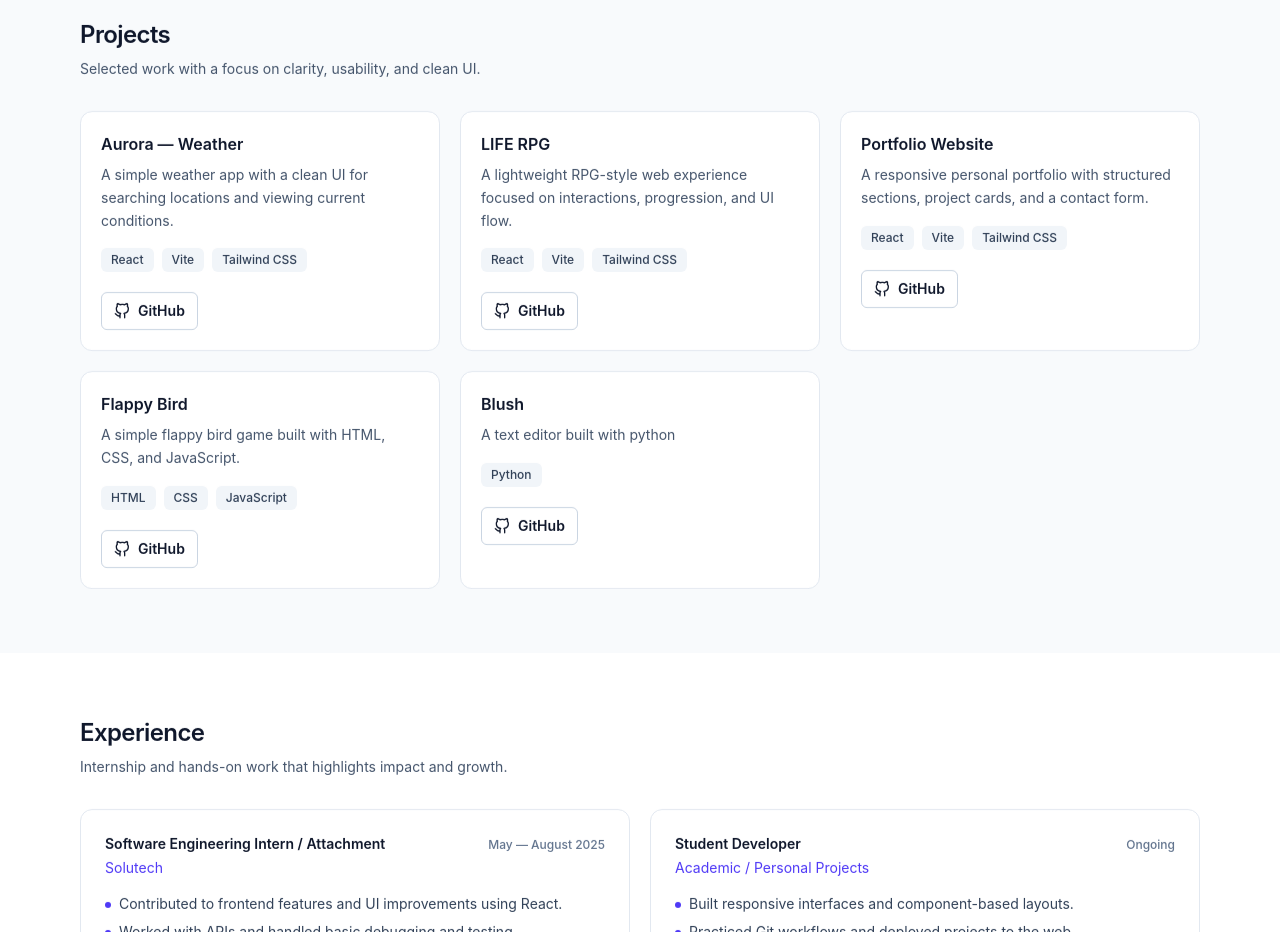
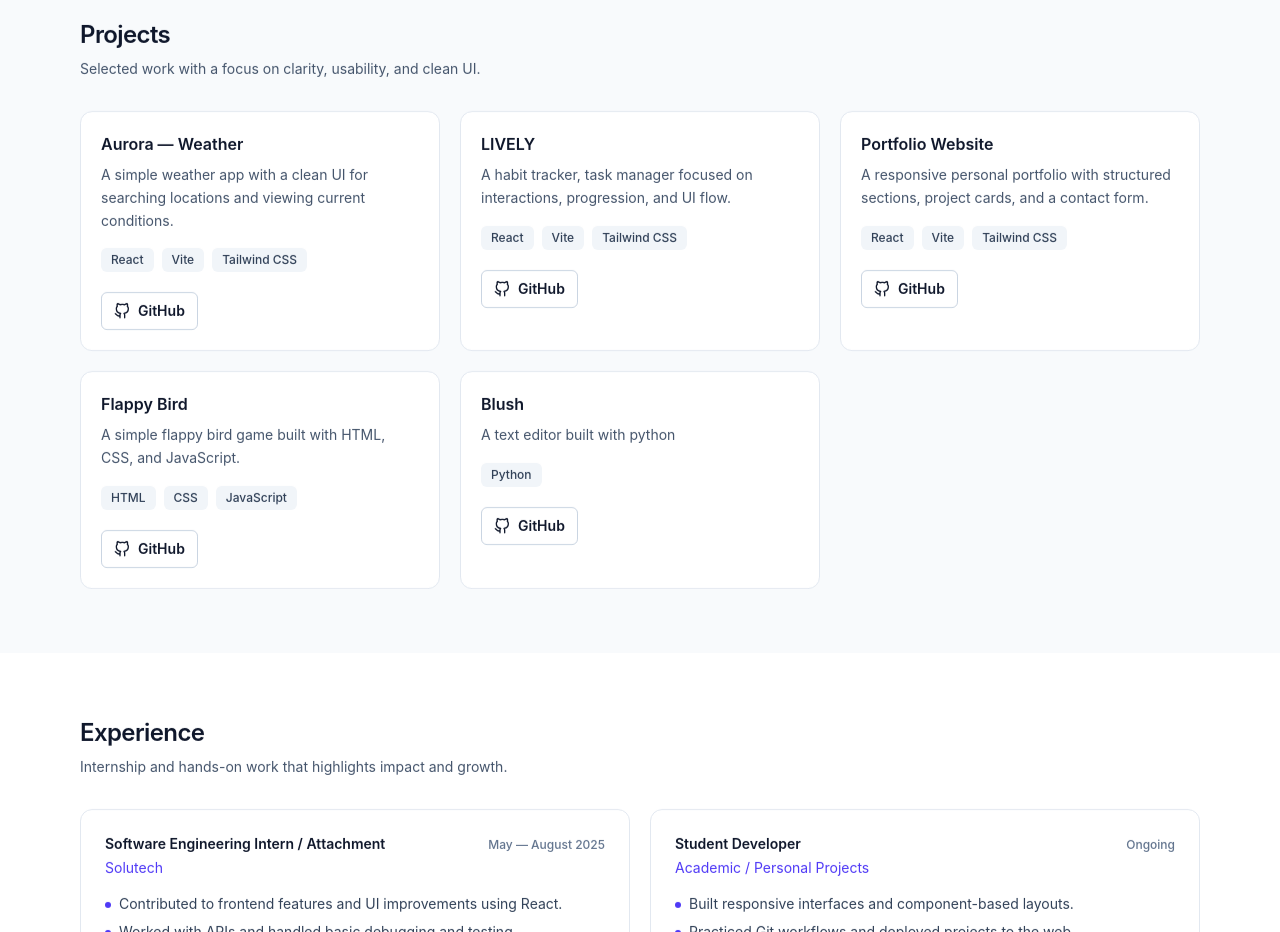
Before and after one commit to fionamutiso/FionaPortfolio, a React (Vite) app: page / in a window 1280 px wide. Shown: the part 1420-2352 px from the top of the page. Built offline with nearby package versions, Linux system fonts and the light colour scheme.

Commit message:
CVchanges

```diff
--- a/src/components/Hero.jsx
+++ b/src/components/Hero.jsx
@@ -37,7 +37,7 @@ export default function Hero({ onNavigate }) {
             </button>
 
             <a
-              href="/FionaCV.docx"
+              href="/Fiona CV.docx"
               download
               className="inline-flex items-center justify-center rounded-md border border-slate-300 bg-white px-5 py-3 text-sm font-semibold text-slate-900 transition hover:-translate-y-0.5 hover:bg-slate-50 focus:outline-none focus-visible:ring-2 focus-visible:ring-indigo-500 focus-visible:ring-offset-2 active:translate-y-0 dark:border-slate-700 dark:bg-slate-900/40 dark:text-slate-100 dark:hover:bg-slate-900/70 dark:focus-visible:ring-offset-slate-950"
             >
--- a/src/data/projects.js
+++ b/src/data/projects.js
@@ -8,9 +8,9 @@ export const projects = [
     liveUrl: null,
   },
   {
-    title: 'LIFE RPG',
+    title: 'LIVELY',
     description:
-      'A lightweight RPG-style web experience focused on interactions, progression, and UI flow.',
+      'A habit tracker, task manager focused on interactions, progression, and UI flow.',
     technologies: ['React', 'Vite', 'Tailwind CSS'],
     githubUrl: 'https://github.com/fionamutiso/Life_games',
     liveUrl: null,
```
